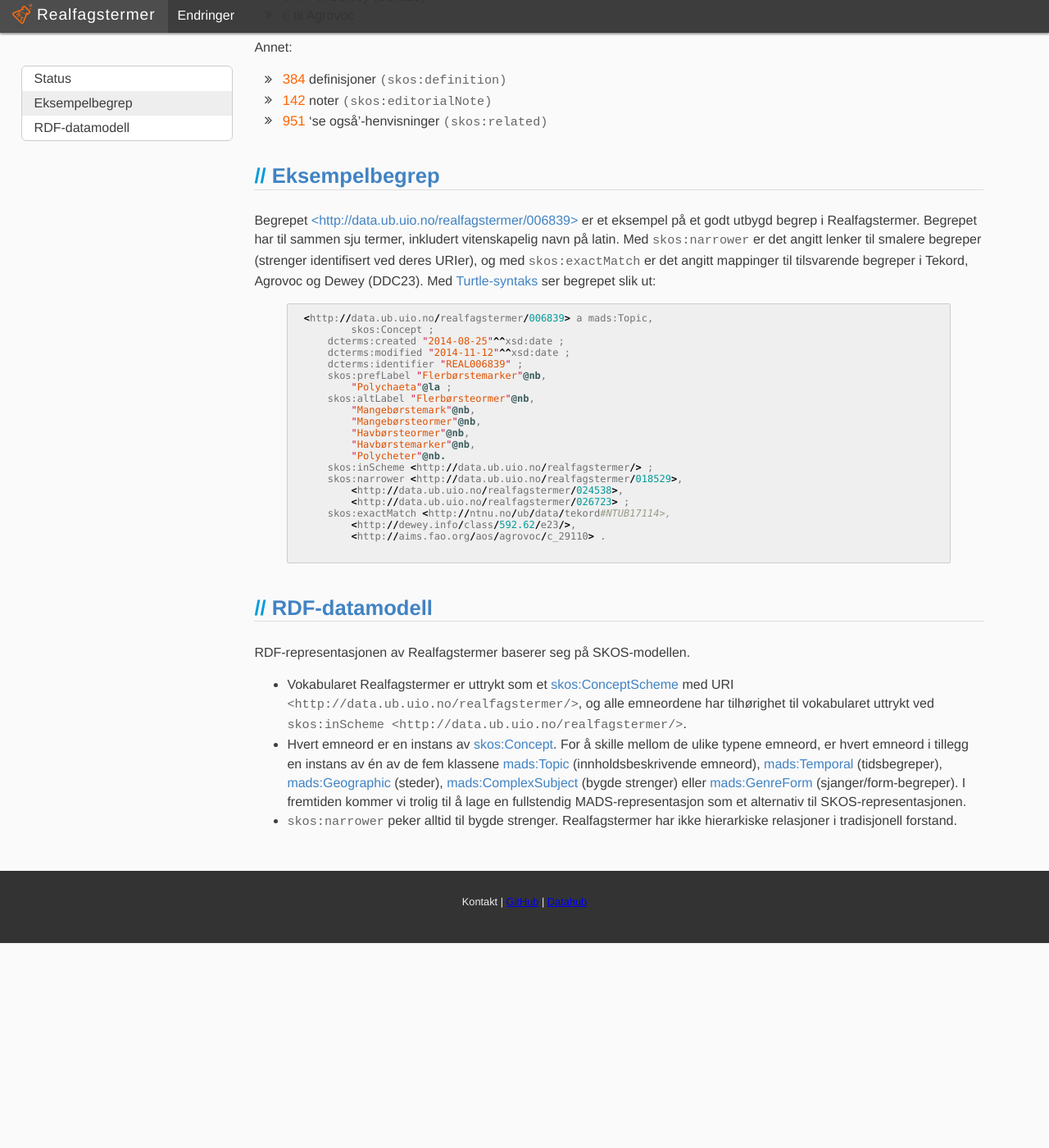
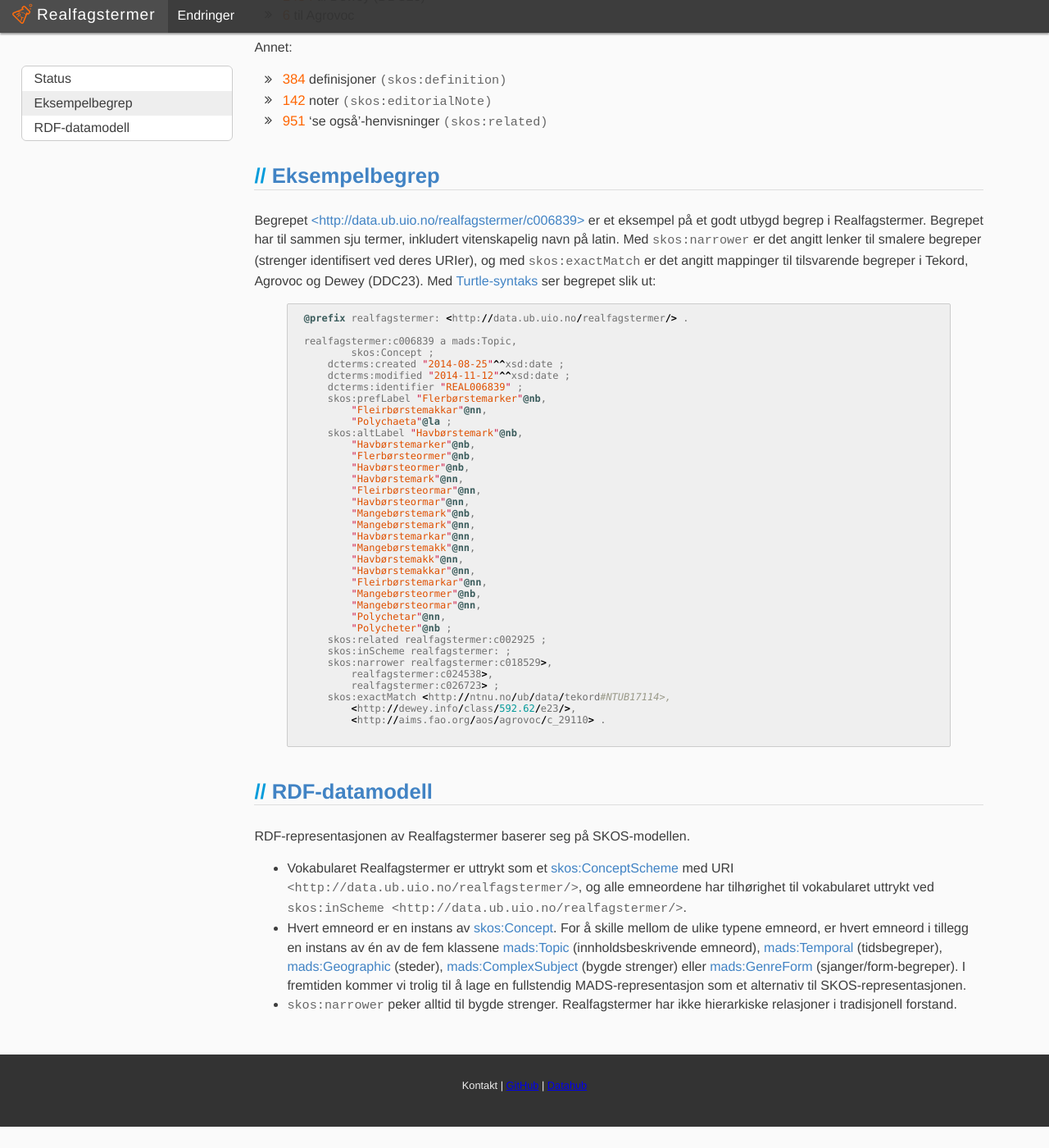
Before and after one commit to realfagstermer/realfagstermer.github.io, a Jekyll site: the page built from index.html, in a window 1280 px wide and 1400 px high, scrolled down 558 px. Shown: the whole window at 82% size. Built offline with Jekyll 4.4.1, drawn with Linux system fonts in a browser that asks for light colours; nearby versions of some CDN libraries; library files that are not in the unit come from our copies; some of the changed text lies outside the part shown.

Commit message:
Update examples

```diff
--- a/index.html
+++ b/index.html
@@ -93,7 +94,7 @@ title: Realfagstermer
     </h2>
 
     <p>
-        Begrepet <a href="http://data.ub.uio.nu/realfagstermer/006839">&lt;http://data.ub.uio.no/realfagstermer/006839&gt;</a>
+        Begrepet <a href="http://data.ub.uio.nu/realfagstermer/c006839">&lt;http://data.ub.uio.no/realfagstermer/c006839&gt;</a>
         er et eksempel på et godt utbygd begrep i Realfagstermer.
         Begrepet har til sammen sju termer, inkludert vitenskapelig navn på latin.
         Med <tt>skos:narrower</tt> er det angitt lenker til smalere begreper (strenger identifisert ved deres URIer),
@@ -106,23 +107,39 @@ title: Realfagstermer
     -->
 
     {% highlight python %}
-<http://data.ub.uio.no/realfagstermer/006839> a mads:Topic,
+@prefix realfagstermer: <http://data.ub.uio.no/realfagstermer/> .
+
+realfagstermer:c006839 a mads:Topic,
         skos:Concept ;
     dcterms:created "2014-08-25"^^xsd:date ;
     dcterms:modified "2014-11-12"^^xsd:date ;
     dcterms:identifier "REAL006839" ;
     skos:prefLabel "Flerbørstemarker"@nb,
+        "Fleirbørstemakkar"@nn,
         "Polychaeta"@la ;
-    skos:altLabel "Flerbørsteormer"@nb,
+    skos:altLabel "Havbørstemark"@nb,
+        "Havbørstemarker"@nb,
+        "Flerbørsteormer"@nb,
+        "Havbørsteormer"@nb,
+        "Havbørstemark"@nn,
+        "Fleirbørsteormar"@nn,
+        "Havbørsteormar"@nn,
         "Mangebørstemark"@nb,
+        "Mangebørstemark"@nn,
+        "Havbørstemarkar"@nn,
+        "Mangebørstemakk"@nn,
+        "Havbørstemakk"@nn,
+        "Havbørstemakkar"@nn,
+        "Fleirbørstemarkar"@nn,
         "Mangebørsteormer"@nb,
-        "Havbørsteormer"@nb,
-        "Havbørstemarker"@nb,
-        "Polycheter"@nb.
-    skos:inScheme <http://data.ub.uio.no/realfagstermer/> ;
-    skos:narrower <http://data.ub.uio.no/realfagstermer/018529>,
-        <http://data.ub.uio.no/realfagstermer/024538>,
-        <http://data.ub.uio.no/realfagstermer/026723> ;
+        "Mangebørsteormar"@nn,
+        "Polychetar"@nn,
+        "Polycheter"@nb ;
+    skos:related realfagstermer:c002925 ;
+    skos:inScheme realfagstermer: ;
+    skos:narrower realfagstermer:c018529>,
+        realfagstermer:c024538>,
+        realfagstermer:c026723> ;
     skos:exactMatch <http://ntnu.no/ub/data/tekord#NTUB17114>,
         <http://dewey.info/class/592.62/e23/>,
         <http://aims.fao.org/aos/agrovoc/c_29110> .
```
Also changed, not shown: other parts of index.html (+3 -2 lines).
